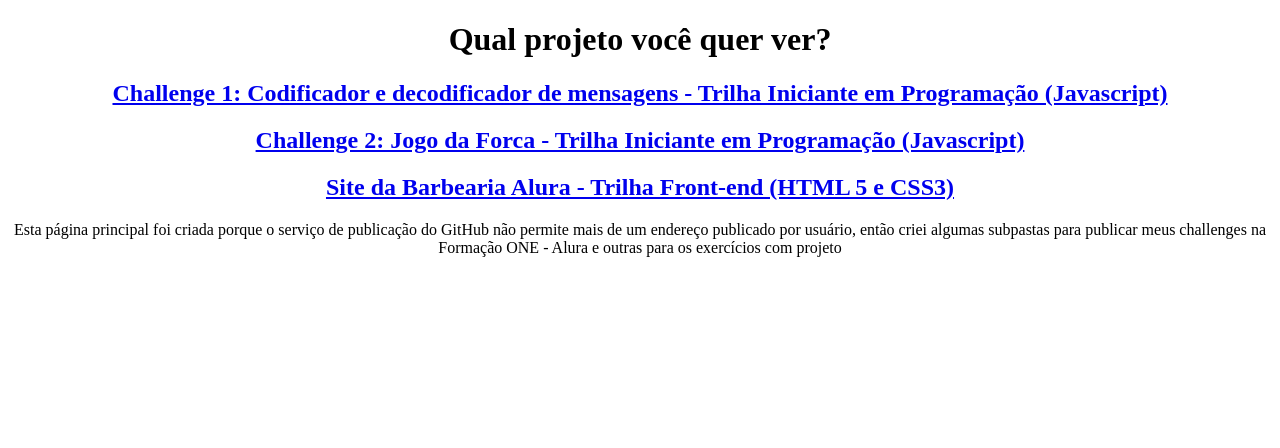
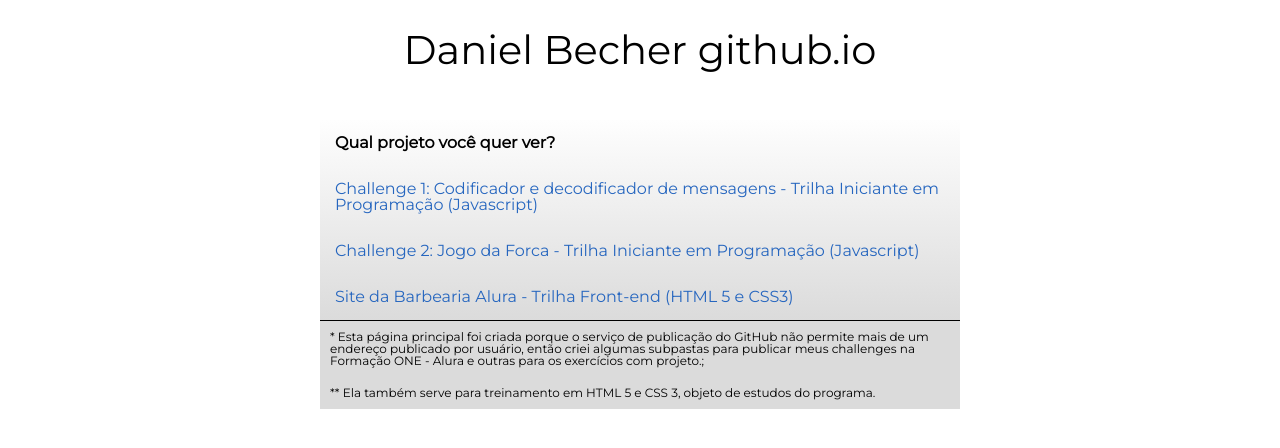
Before and after one commit to danielbecher/danielbecher.github.io, a plain HTML site: page index.html in a window 1280 px wide. Drawn offline with Linux system fonts and the light colour scheme.

Commit message:
Melhorias no design do index.html principal que indexa os projetos

```diff
--- a/index.html
+++ b/index.html
@@ -4,15 +4,30 @@
     <meta charset="UTF-8">
     <meta http-equiv="X-UA-Compatible" content="IE=edge">
     <meta name="viewport" content="width=device-width, initial-scale=1.0">
+    <link rel="stylesheet" href="reset.css">
+    <link rel="stylesheet" href="style.css">
+    <link href="https://fonts.googleapis.com/css2?family=Montserrat&display=swap" rel="stylesheet">
     <title>#ChallengeOneLogicaBr</title>
 </head>
 <body>
-    <div style="text-align:center">
-        <h1>Qual projeto você quer ver?</h1>
-        <a href="https://danielbecher.github.io/codificador"><h2>Challenge 1: Codificador e decodificador de mensagens - Trilha Iniciante em Programação (Javascript)</h2></a>
-        <a href="https://danielbecher.github.io/jogodaforca/"><h2>Challenge 2: Jogo da Forca - Trilha Iniciante em Programação (Javascript)</h2></a>
-        <a href="https://danielbecher.github.io/html5-css3/"><h2>Site da Barbearia Alura - Trilha Front-end (HTML 5 e CSS3)</h2></a>
-        <p>Esta página principal foi criada porque o serviço de publicação do GitHub não permite mais de um endereço publicado por usuário, então criei algumas subpastas para publicar meus challenges na Formação ONE - Alura e outras para os exercícios com projeto</p></p>
-    </div>
+    <header>
+        <div class="cabecalho">
+            <h1>Daniel Becher github.io</h1>
+        </div>
+    </header>
+    <main>
+        <div class="miolo">
+            <p>Qual projeto você quer ver?</p>
+            <a href="https://danielbecher.github.io/codificador"><p>Challenge 1: Codificador e decodificador de mensagens - Trilha Iniciante em Programação (Javascript)</p></a>
+            <a href="https://danielbecher.github.io/jogodaforca/"><p>Challenge 2: Jogo da Forca - Trilha Iniciante em Programação (Javascript)</p></a>
+            <a href="https://danielbecher.github.io/html5-css3/"><p>Site da Barbearia Alura - Trilha Front-end (HTML 5 e CSS3)</p></a>
+        </div>
+    </main>
+    <footer>
+        <div class="rodape">
+            <p>* Esta página principal foi criada porque o serviço de publicação do GitHub não permite mais de um endereço publicado por usuário, então criei algumas subpastas para publicar meus challenges na Formação ONE - Alura e outras para os exercícios com projeto.;</p>
+            <p>** Ela também serve para treinamento em HTML 5 e CSS 3, objeto de estudos do programa.</p>
+        </div>
+    </footer>
 </body>
 </html>
--- /dev/null
+++ b/reset.css
@@ -0,0 +1,48 @@
+/* http://meyerweb.com/eric/tools/css/reset/
+   v2.0 | 20110126
+   License: none (public domain)
+*/
+
+html, body, div, span, applet, object, iframe,
+h1, h2, h3, h4, h5, h6, p, blockquote, pre,
+a, abbr, acronym, address, big, cite, code,
+del, dfn, em, img, ins, kbd, q, s, samp,
+small, strike, strong, sub, sup, tt, var,
+b, u, i, center,
+dl, dt, dd, ol, ul, li,
+fieldset, form, label, legend,
+table, caption, tbody, tfoot, thead, tr, th, td,
+article, aside, canvas, details, embed,
+figure, figcaption, footer, header, hgroup,
+menu, nav, output, ruby, section, summary,
+time, mark, audio, video {
+	margin: 0;
+	padding: 0;
+	border: 0;
+	font-size: 100%;
+	font: inherit;
+	vertical-align: baseline;
+}
+/* HTML5 display-role reset for older browsers */
+article, aside, details, figcaption, figure,
+footer, header, hgroup, menu, nav, section {
+	display: block;
+}
+body {
+	line-height: 1;
+}
+ol, ul {
+	list-style: none;
+}
+blockquote, q {
+	quotes: none;
+}
+blockquote:before, blockquote:after,
+q:before, q:after {
+	content: '';
+	content: none;
+}
+table {
+	border-collapse: collapse;
+	border-spacing: 0;
+}
--- /dev/null
+++ b/style.css
@@ -0,0 +1,62 @@
+body {
+    font-family: 'Montserrat', sans-serif;
+}
+
+footer p {
+    background: #dbdbdb;
+    text-align: center;
+}
+
+.cabecalho {
+    background: #FFFFFF;
+    text-align: center;
+    padding: 30px 0 10px 0;
+}
+
+.cabecalho h1 {
+    font-size: 40px;
+}
+
+.cabecalho, .miolo{
+    margin: auto;
+    width: 50%;
+}
+
+.rodape {
+    border-top: solid 0.5px;
+    margin: auto;
+    width: 50%;
+}
+
+.cabecalho p, .miolo p {
+    padding: 15px;
+}
+
+.miolo {
+    margin-top: 40px;
+    background: linear-gradient(#FEFEFE, #dbdbdb);
+}
+
+.miolo > p {
+    font-weight: bold;
+}
+
+.rodape p {
+    padding: 10px;
+    font-size: 12px;
+    text-align: left;
+}
+
+a {
+    color: #2666bf;
+    text-decoration: none;
+}
+
+a:hover {
+    color: #2691bf;
+    text-decoration: underline;
+}
+
+a:visited {
+    color: #2666bf;
+}
```
